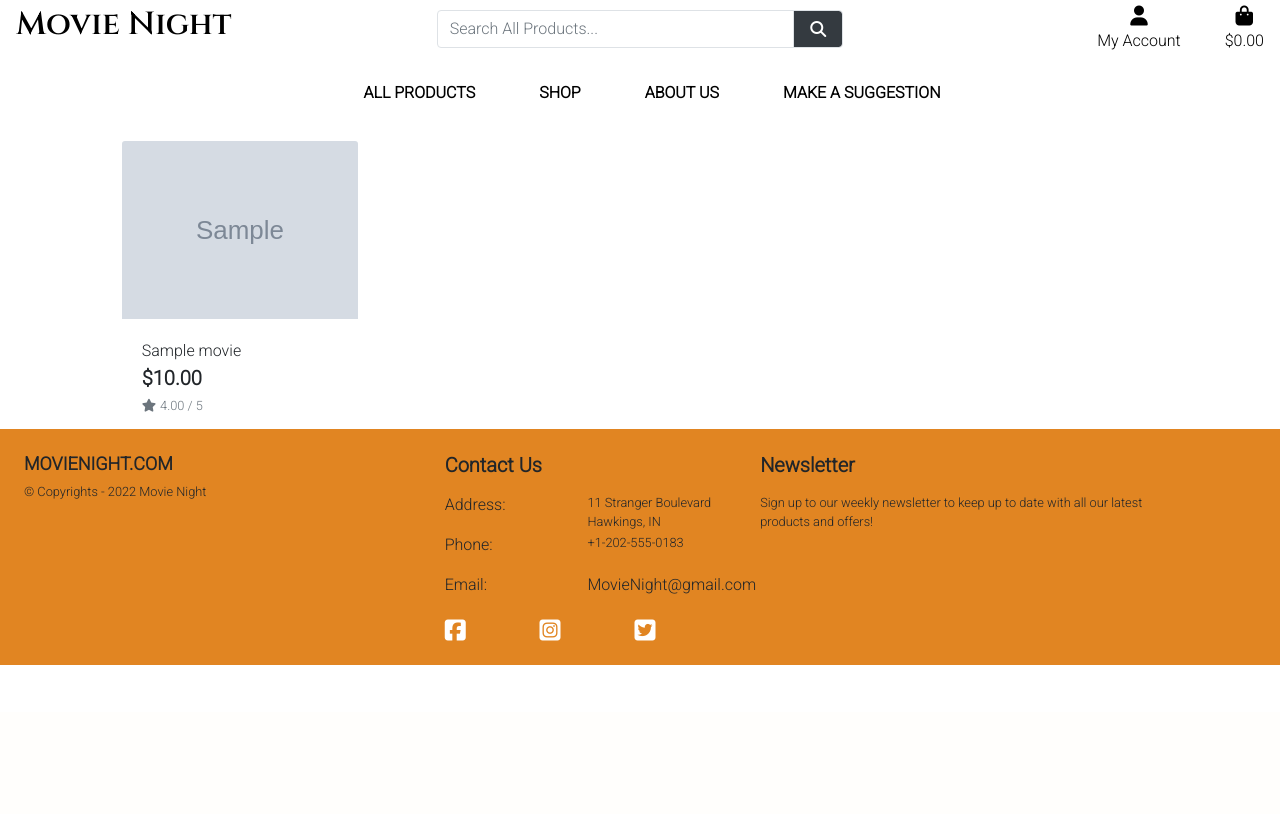
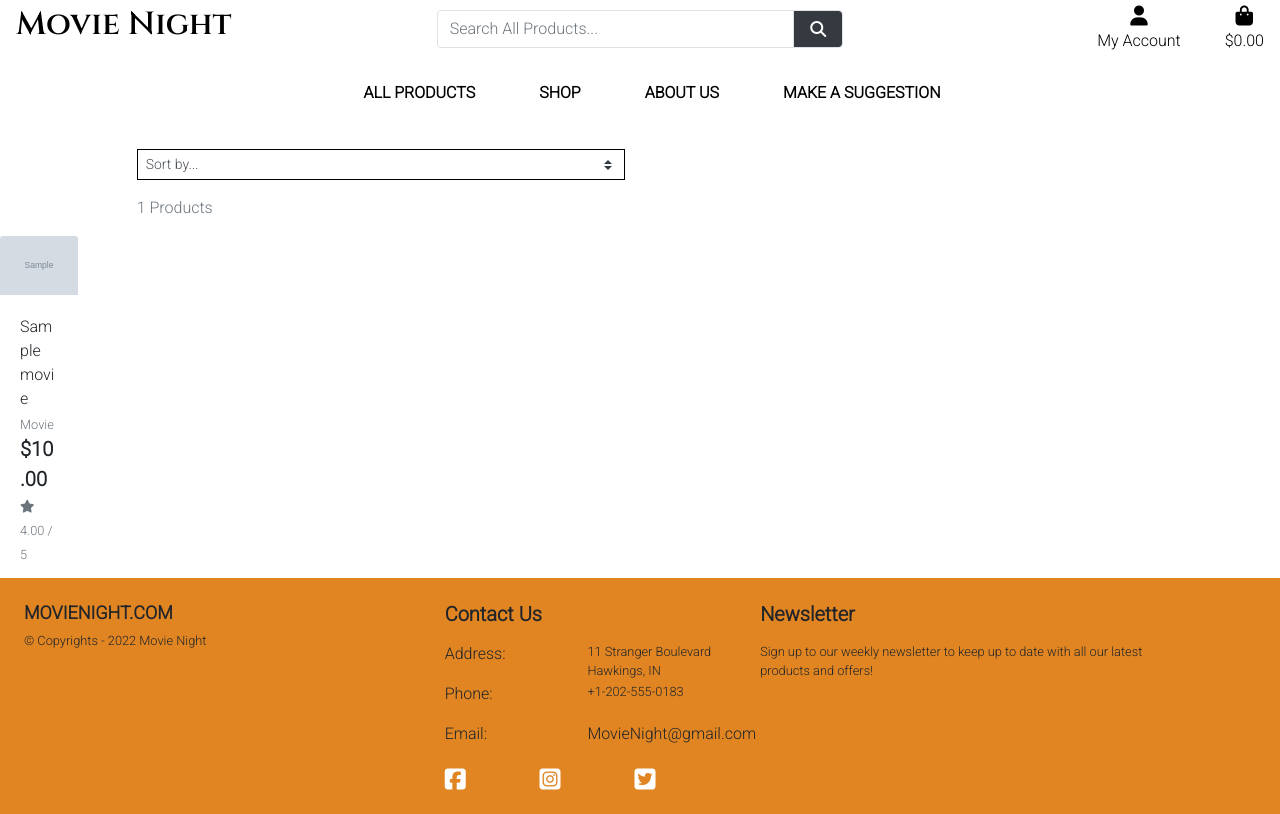
Before and after one commit to FranciscoBarreira/MovieNight, a Django app: page /products/ in a window 1280 px wide. Shown: the part 88-902 px from the top of the page. Before the commit the page ends 753 px from the top, so only its background shows below. Run offline with Django 3.2, Linux system fonts and the light colour scheme; data comes from the database, SQL or seed files in the repository; tables that the repository leaves empty hold one stand-in row (values such as "Sample post"); grey boxes marked "Sample" are stand-in pictures; some libraries are stand-ins or nearby versions.

Commit message:
added sort box, categories to detail and products

```diff
--- a/products/templates/products/products.html
+++ b/products/templates/products/products.html
@@ -13,6 +13,33 @@
     <div class="row">
         <div class="product-container col-10 offset-1">
             <div class="row mt-1 mb-2"></div>
+
+                <div class="col-12 col-md-6 my-auto order-md-last d-flex justify-content-center justify-content-md-end">
+                            <div class="sort-select-wrapper w-50 box-display">
+                                <select id="sort-selector" class="custom-select box-margin custom-select-sm rounded-0 border border-{% if current_sorting != 'None_None' %}info{% else %}black{% endif %}">
+                                    <option value="reset" {% if current_sorting == 'None_None' %}selected{% endif %}>Sort by...</option>
+                                    <option value="price_asc" {% if current_sorting == 'price_dvd_asc' %}selected{% endif %}>Price (low to high)</option>
+                                    <option value="price_desc" {% if current_sorting == 'price_dvd_desc' %}selected{% endif %}>Price (high to low)</option>
+                                    <option value="rating_asc" {% if current_sorting == 'rating_asc' %}selected{% endif %}>Rating (low to high)</option>
+                                    <option value="rating_desc" {% if current_sorting == 'rating_desc' %}selected{% endif %}>Rating (high to low)</option>
+                                    <option value="name_asc" {% if current_sorting == 'title_asc' %}selected{% endif %}>Title (A-Z)</option>
+                                    <option value="name_desc" {% if current_sorting == 'title_desc' %}selected{% endif %}>Title (Z-A)</option>
+                                    <option value="category_asc" {% if current_sorting == 'movie_category_asc' %}selected{% endif %}>Category (A-Z)</option>
+                                    <option value="category_desc" {% if current_sorting == 'movie_category_desc' %}selected{% endif %}>Category (Z-A)</option>
+                                </select>
+                            </div>
+                        </div>
+                        <div class="col-12 col-md-6 order-md-first">
+                            <p class="text-muted mt-3 text-center text-md-left">
+                                {% if search_term or current_categories or current_sorting != 'None_None' %}
+
+                                {% endif %}
+                                {{ products|length }} Products{% if search_term %} found for <strong>"{{ search_term }}"</strong>{% endif %}
+                            </p>
+                        </div>
+                    </div>
+
+
             <div class="row image-margin">
                 {% for product in products %}
                     <div class="col-sm-6 col-md-6 col-lg-4 col-xl-3">
@@ -28,11 +55,10 @@
                             {% endif %}
                             <div class="card-body pb-0">
                                 <p class="mb-0">{{ product.title }}</p>
-                                {% if movie.products_category %}
-                                <p class="small mt-3 mb-0">
-                                    <a href="{% url 'products' %}?products_category={{ movie.movie_category.movie_category }}"
-                                        class="text-muted">
-                                        {{ movie.movie_category.movie_friendly_category }}
+                                {% if product.movie_category %}
+                                <p class="small mt-1 mb-0">
+                                    <a class="text-muted" href="{% url 'products' %}?movie_category={{ product.movie_category.movie_category }}">
+                                        {{ product.movie_category.movie_friendly_category }}
                                     </a>
                                 </p>
                                 {% endif %}
--- a/products/views.py
+++ b/products/views.py
@@ -21,6 +21,8 @@ def all_products(request):
             if sortkey == 'title':
                 sortkey = 'lower_title'
                 products = products.annotate(lower_title=Lower('title'))
+                if sortkey == 'movie_category':
+                    sortkey = 'movie_category__title'
 
             if 'direction' in request.GET:
                 direction = request.GET['direction']
--- a/static/css/base.css
+++ b/static/css/base.css
@@ -37,12 +37,22 @@ body {
     margin-top: 250px;
 }
 
-.image-margin {
+
+.detail-margin {
+    margin-top: 200px;
+}
+
+.box-margin {
     margin-top: 150px;
 }
 
-.detail-margin {
-    margin-top: 200px;
+.box-display {
+    display: contents;
+}
+
+.inline-display {
+
+    display: inline;
 }
 
 /* from Bulma */
```
Also changed, not shown: products/templates/products/product_detail.html (+13 -14 lines).
